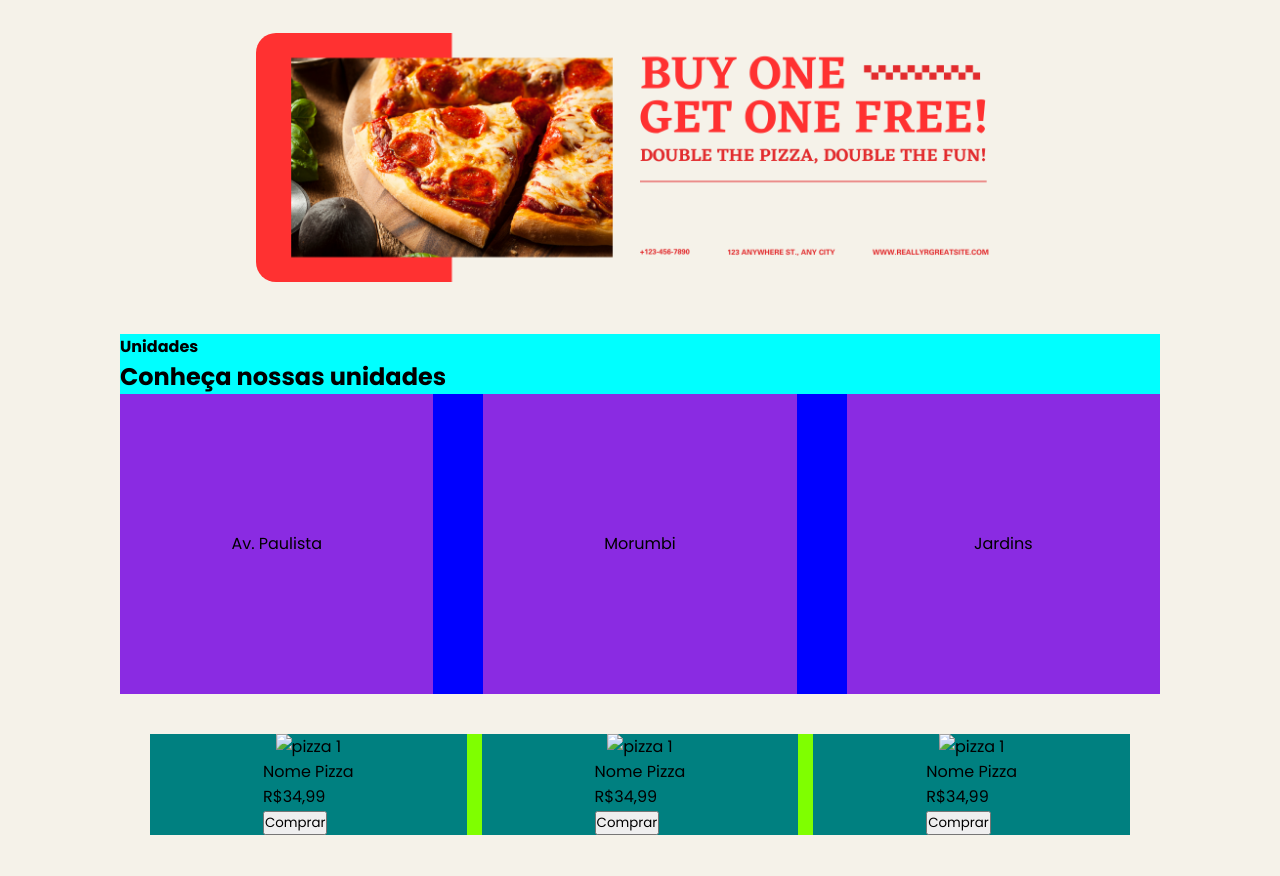
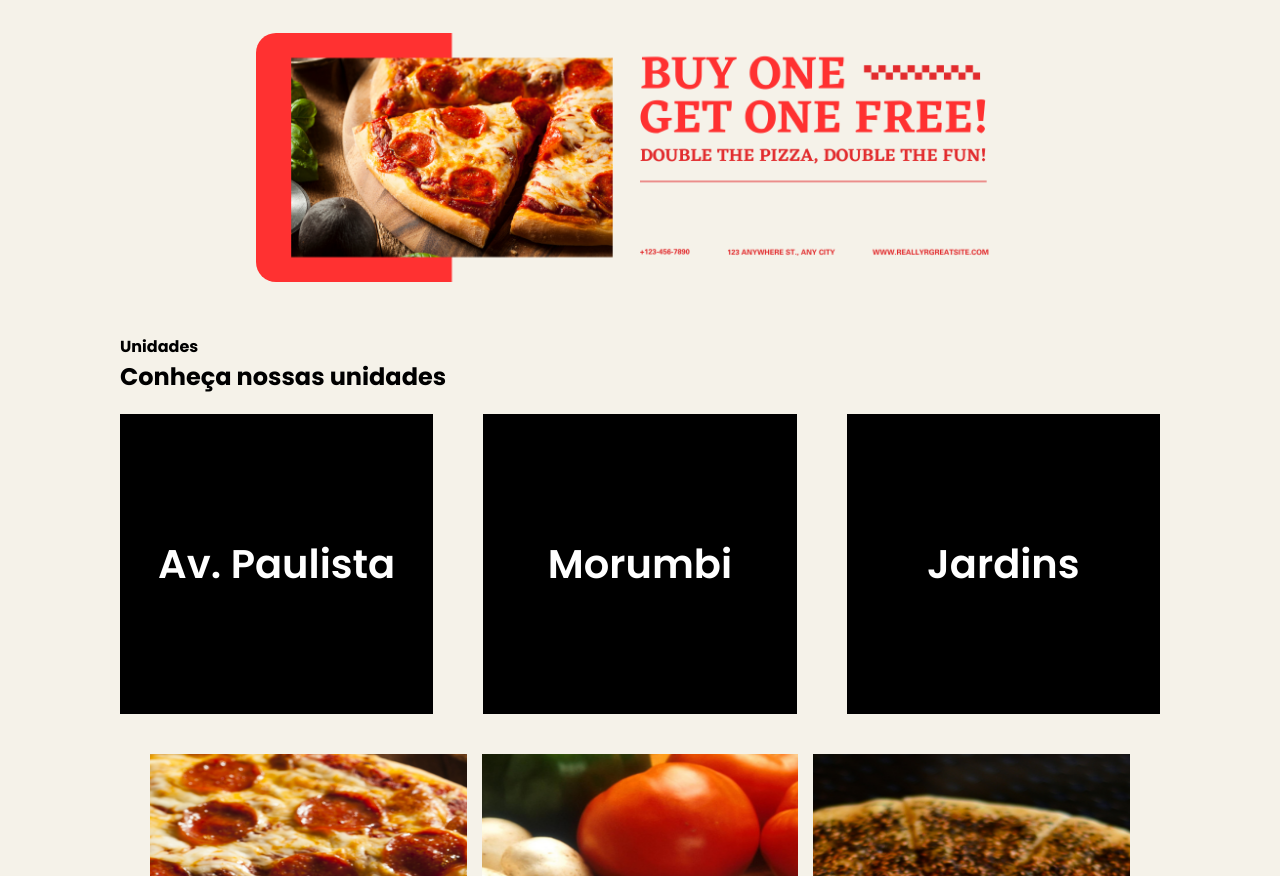
Before and after one commit to Tech-Wace/projeto13, a plain HTML site: page index.html in a window 1280 px wide. Shown: the part 76-952 px from the top of the page. Before the commit the page ends 911 px from the top, so only its background shows below. Drawn offline with nearby package versions, Linux system fonts and the light colour scheme.

Commit message:
Estilizando os produtos e as unidades

```diff
--- a/index.html
+++ b/index.html
@@ -49,7 +49,7 @@
     <section id="produtos">
         <div id="cards-produtos">
             <div class="card-produto">
-                <img src="" alt="pizza 1">
+                <img src="./src/assets/pizzas/1.png" alt="pizza 1">
                 <div class="descricao-produto">
                     <p>Nome Pizza</p>
                     <p>R$34,99</p>
@@ -58,7 +58,7 @@
             </div>
 
             <div class="card-produto">
-                <img src="" alt="pizza 1">
+                <img src="./src/assets/pizzas/2.png" alt="pizza 2">
                 <div class="descricao-produto">
                     <p>Nome Pizza</p>
                     <p>R$34,99</p>
@@ -67,7 +67,7 @@
             </div>
 
             <div class="card-produto">
-                <img src="" alt="pizza 1">
+                <img src="./src/assets/pizzas/3.png" alt="pizza 3">
                 <div class="descricao-produto">
                     <p>Nome Pizza</p>
                     <p>R$34,99</p>
--- a/src/css/style.css
+++ b/src/css/style.css
@@ -55,14 +55,13 @@ nav ul li i{
 
 #unidades{
     margin: 0 120px;
-    background-color: aqua;
 }
 
 #unidades #cards{
+    margin-top: 20px;
     display: grid;
     grid-template-columns: repeat(3, 1fr);
     gap: 50px;
-    background-color: blue
 }
 
 .card-unidade{
@@ -70,12 +69,18 @@ nav ul li i{
     display: flex;
     align-items: center;
     justify-content: center;
-    background-color: blueviolet;
+    background-color: black;
+    color: white;
+}
+
+.card-unidade p{
+    font-size: 40px;
+    font-weight: 600;
 }
 
 #produtos{
+    height: 100vh;
     margin: 0 150px;
-    background-color: chartreuse;
 }
 
 #cards-produtos{
@@ -85,9 +90,33 @@ nav ul li i{
 }
 
 .card-produto{
-    background-color: teal;
     display: flex;
     flex-direction: column;
     justify-content: center;
     align-items: center;
 }
+
+.card-produto img{
+    width: 100%;
+    height: 400px;
+}
+
+.descricao-produto{
+    margin-top: 10px;
+    width: 100%;
+    gap: 3px;
+    display: flex;
+    align-items: center;
+    justify-content: center;
+    flex-direction: column;
+    font-size: 16px;
+}
+
+.descricao-produto button{
+    width: 30%;
+    height: 25px;
+    background-color: #FF3131;
+    color: white;
+    border: none;
+    border-radius: 6px;
+}
```
